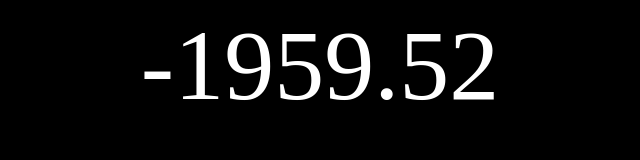
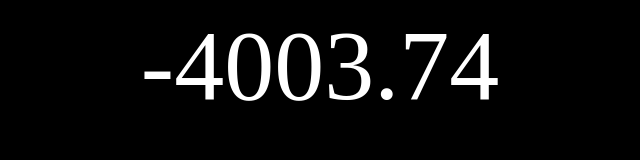
Before and after one commit to anatoliesavin/CevaProgress1, a plain HTML site: page index.html in a window 1280 px wide. Shown: the whole page, without its empty margins (320-960 px from the left). Drawn offline with Linux system fonts and the light colour scheme.

Commit message:
Update index.html

```diff
--- a/index.html
+++ b/index.html
@@ -1,6 +1,6 @@
 <!DOCTYPE html>
 <html>
 <body style="background:black;color:white;font-size:100px;text-align:center;">
--1959.52
+-4003.74
 </body>
 </html>
```
